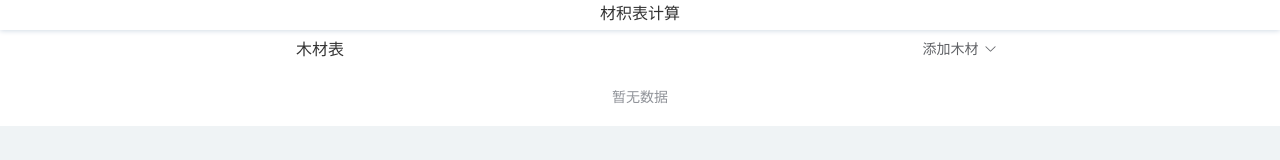
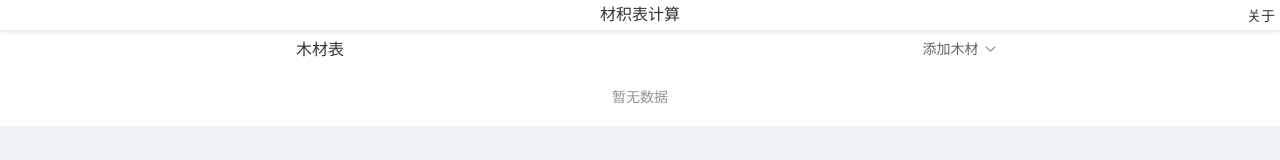
Before and after one commit to breakon/wood-volume-calculator, a Vue app: page /#/ in a window 1280 px wide. Shown: the top 160 px of the page. Built offline with nearby package versions, Linux system fonts and the light colour scheme.

Commit message:
修复了木头数量为低于1的 的时候，数据不准确

```diff
--- a/src/packets/home/home.vue
+++ b/src/packets/home/home.vue
@@ -2,10 +2,10 @@
   <div class="home">
     <nav>
     <div class="header">
-      <center> 材积表计算 </center>
-    <!-- <div class="share-top">
-    分享
-    </div> -->
+      <div class="header-top" style="">材积表计算 </div>
+    <div class="share-top">
+    关于
+    </div>
     </div>
     </nav>
      <main style="height:100%">
@@ -99,12 +99,7 @@ export default {
       ],
     }
   },
-  //  computed:{
-  //    sum:function(v1,v2){
-  //      console.log('计算属性 run ok' ,v1,v2)
-  //     //  return v1+1
-  //    }
-  //   },
+
    watch:{
       showgroup:function(newVal, oldVal){
         console.log("show:",newVal)
@@ -176,6 +171,10 @@ export default {
       /** 运算*/
       calculations:function(){
       if(this.showgroup==""){this.open_warn('请选择木材'); return false}
+       if(this.nubValue<=0){
+         this.open_warn('至少数量为1');
+         this.nubValue=1;
+       }
       let typeSize=this.selectType(this.showgroup,this.D)
       let multiple=typeSize.m //判断木头种类返回的值是多少
       let sum=+(Number(this.little+this.medium+this.big)*multiple).toFixed(3)
@@ -373,7 +372,11 @@ export default {
   top:0px
   z-index 999
 .share-top
-  float :right
+  position: fixed;
+  top: 5px;
+  right: 5px
+  font-size: 14px;
+
 
 .select-wood
   background: #cbe9ec  !important;
@@ -417,4 +420,11 @@ export default {
 .el-message{
    top: 110px;
 }
+.header-top{
+    margin: auto;
+    width: 100%;
+    text-align: center;
+    line-height: 1.9;
+}
+
 </style>
```
Also changed, not shown: 5 other files (tests, documents, lock files or other folders).
